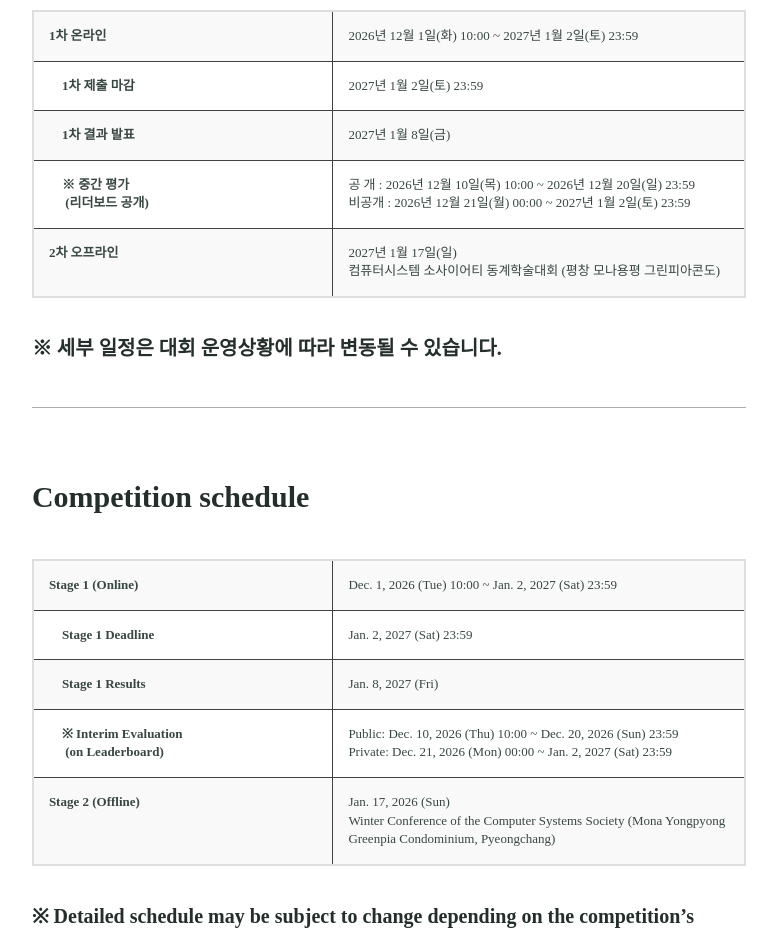
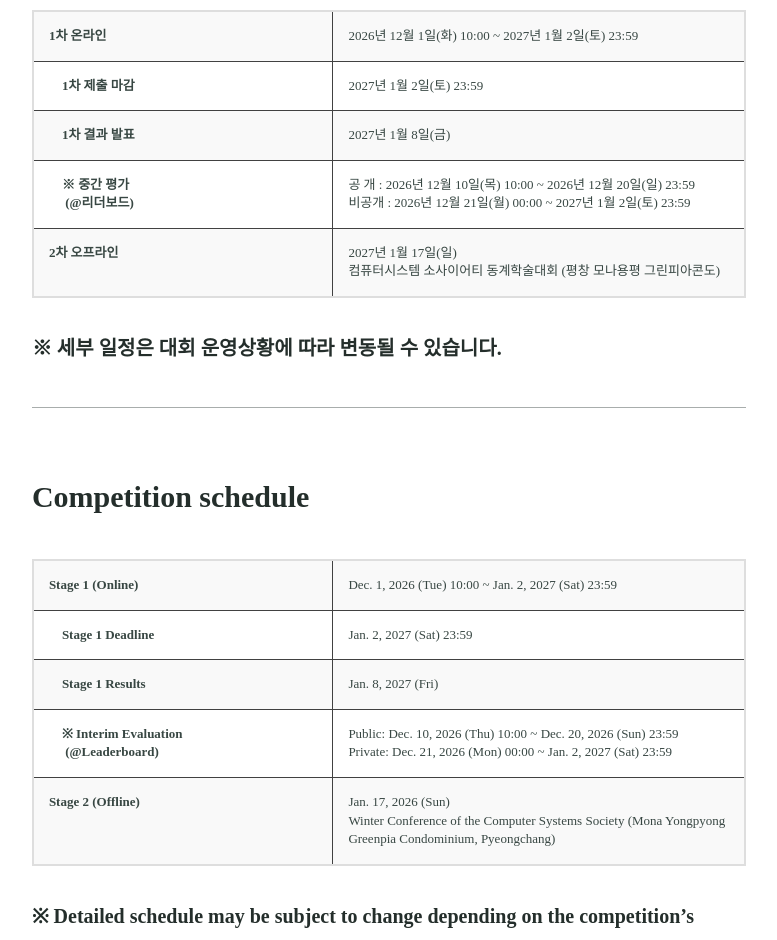
Before and after one commit to AISystemChallenge/AISystemChallenge.github.io, a Jekyll site: the page built from timeline.md, in a window 1280 px wide. Shown: the part 509-1449 px from the top of the page, without its empty margins (251-1028 px from the left). Built offline with Jekyll 4.4.1, drawn with Linux system fonts in a browser that asks for light colours; some web fonts are replaced; our own code applies the rules of GitHub Pages for plain Markdown files.

Commit message:
Update timeline.md

```diff
--- a/timeline.md
+++ b/timeline.md
@@ -22,7 +22,7 @@ excerpt:
     </tr>
     <tr>
         <td colspan="1"> &emsp;※ 중간 평가 <br>
-						 &emsp; (리더보드 공개) </td>
+						 &emsp; (@리더보드) </td>
         <td colspan="1"> 공  개 : 2026년 12월 10일(목) 10:00 ~ 2026년 12월 20일(일) 23:59 <br>
  						 비공개 : 2026년 12월 21일(월) 00:00 ~ 2027년 1월 2일(토) 23:59 </td>
     </tr>
@@ -55,7 +55,7 @@ excerpt:
     </tr>
     <tr>
         <td colspan="1"> &emsp;※ Interim Evaluation <br>
-						 &emsp; (on Leaderboard) </td>
+						 &emsp; (@Leaderboard) </td>
         <td colspan="1"> Public: Dec. 10, 2026 (Thu) 10:00 ~ Dec. 20, 2026 (Sun) 23:59 <br>
                          Private: Dec. 21, 2026 (Mon) 00:00 ~ Jan. 2, 2027 (Sat) 23:59 </td>
     </tr>
```
